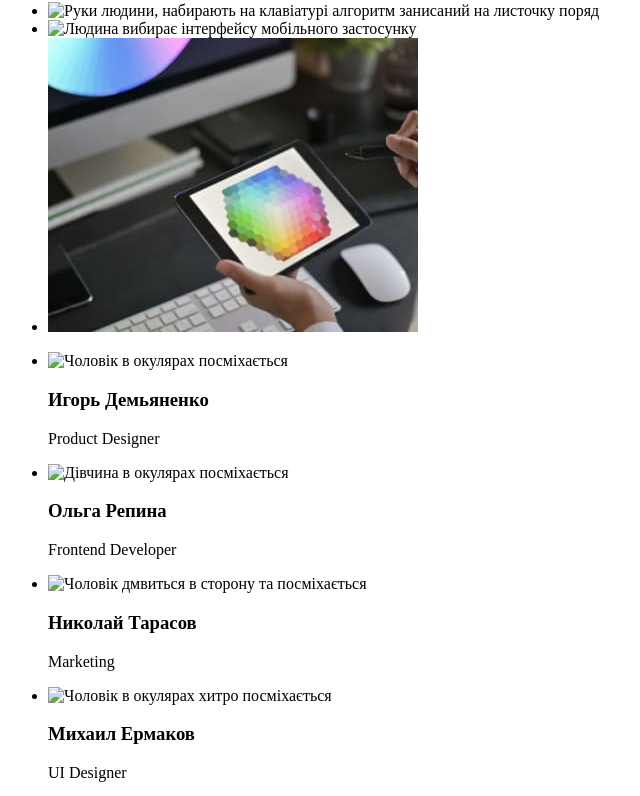
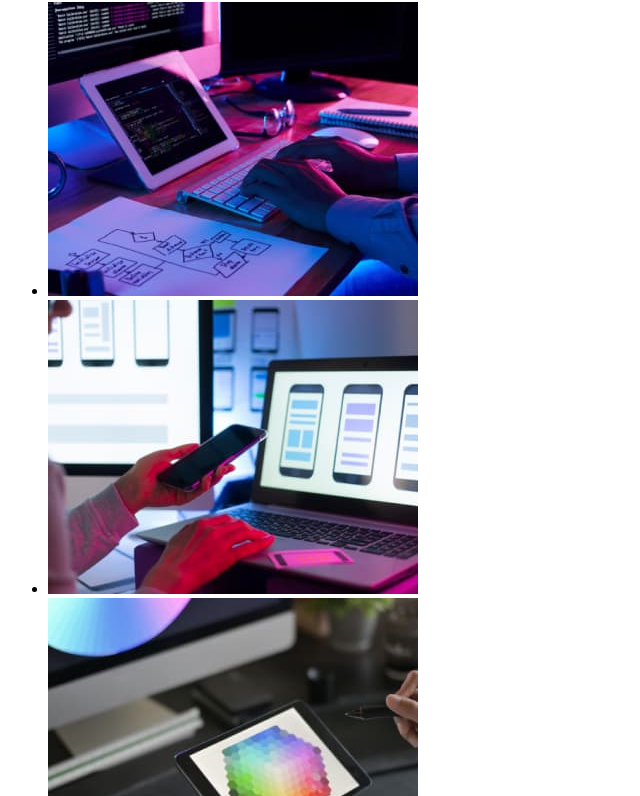
Before and after one commit to Ge0rgius/goit-markup-hw-01, a plain HTML site: page index.html in a window 1280 px wide. Shown: the part 635-1431 px from the top of the page, without its empty margins (0-640 px from the left). Drawn offline with Linux system fonts and the light colour scheme; the site is published under a folder, as on GitHub Pages, so addresses that start at the root find nothing.

Commit message:
Fixed path to images in img tags.

```diff
--- a/index.html
+++ b/index.html
@@ -58,14 +58,14 @@
           <li>
             <img
               alt="Руки людини, набирають на клавіатурі алгоритм занисаний на листочку поряд"
-              src="/images/imgpyping.jpg"
+              src="images/imgpyping.jpg"
               width="370"
             />
           </li>
           <li>
             <img
               alt="Людина вибирає інтерфейсу мобільного застосунку"
-              src="/images/imgmobapp.jpg"
+              src="images/imgmobapp.jpg"
               width="370"
             />
           </li>
@@ -82,14 +82,14 @@
         <ul>
           <li>
             <div>
-              <img src="/images/imgw1.jpg" alt="Чоловік в окулярах посміхається" width="270" />
+              <img src="images/imgw1.jpg" alt="Чоловік в окулярах посміхається" width="270" />
             </div>
             <h3>Игорь Демьяненко</h3>
             <p>Product Designer</p>
           </li>
           <li>
             <div>
-              <img src="/images/imgw2.jpg" alt="Дівчина  в окулярах посміхається" width="270" />
+              <img src="images/imgw2.jpg" alt="Дівчина  в окулярах посміхається" width="270" />
             </div>
             <h3>Ольга Репина</h3>
             <p>Frontend Developer</p>
@@ -97,7 +97,7 @@
           <li>
             <div>
               <img
-                src="/images/imgw3.jpg"
+                src="images/imgw3.jpg"
                 alt="Чоловік дмвиться в сторону та посміхається"
                 width="270"
               />
@@ -107,11 +107,7 @@
           </li>
           <li>
             <div>
-              <img
-                src="/images/imgw4.jpg"
-                alt="Чоловік в окулярах хитро посміхається"
-                width="270"
-              />
+              <img src="images/imgw4.jpg" alt="Чоловік в окулярах хитро посміхається" width="270" />
             </div>
             <h3>Михаил Ермаков</h3>
             <p>UI Designer</p>
```
